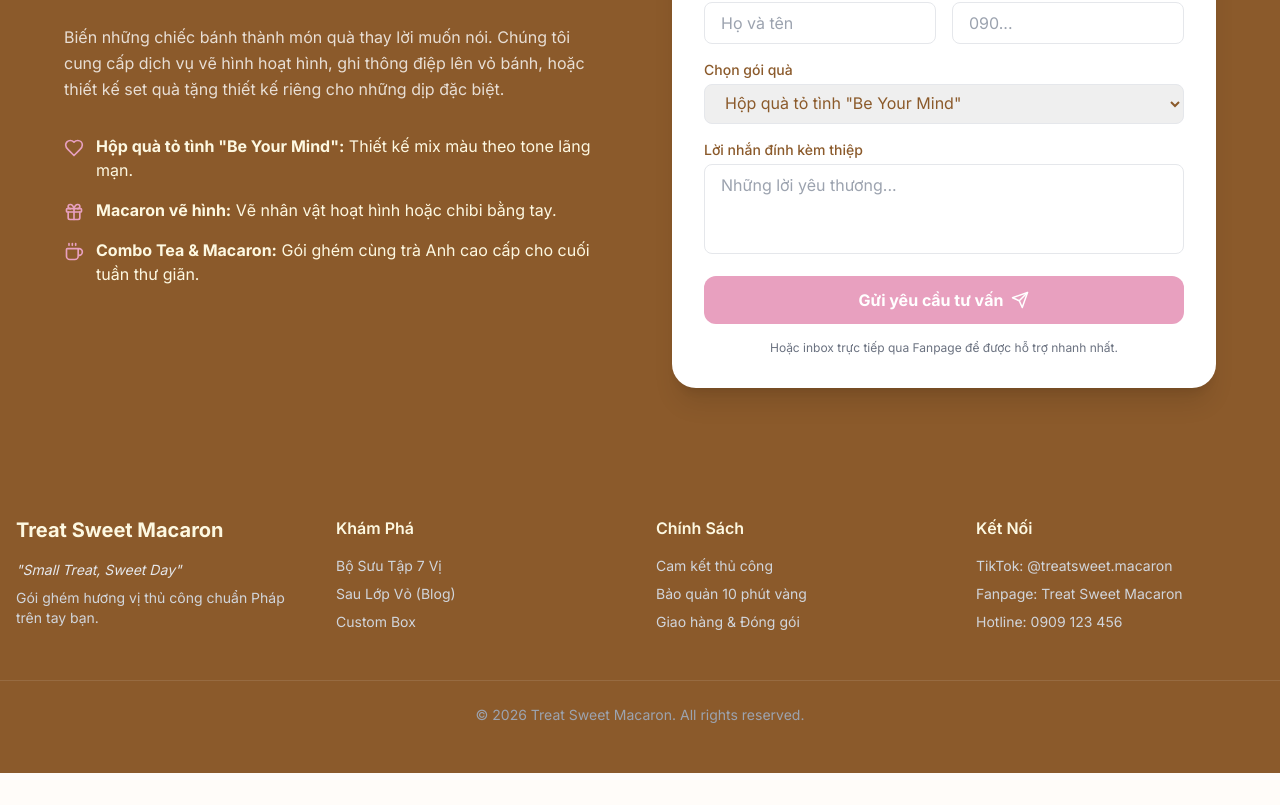
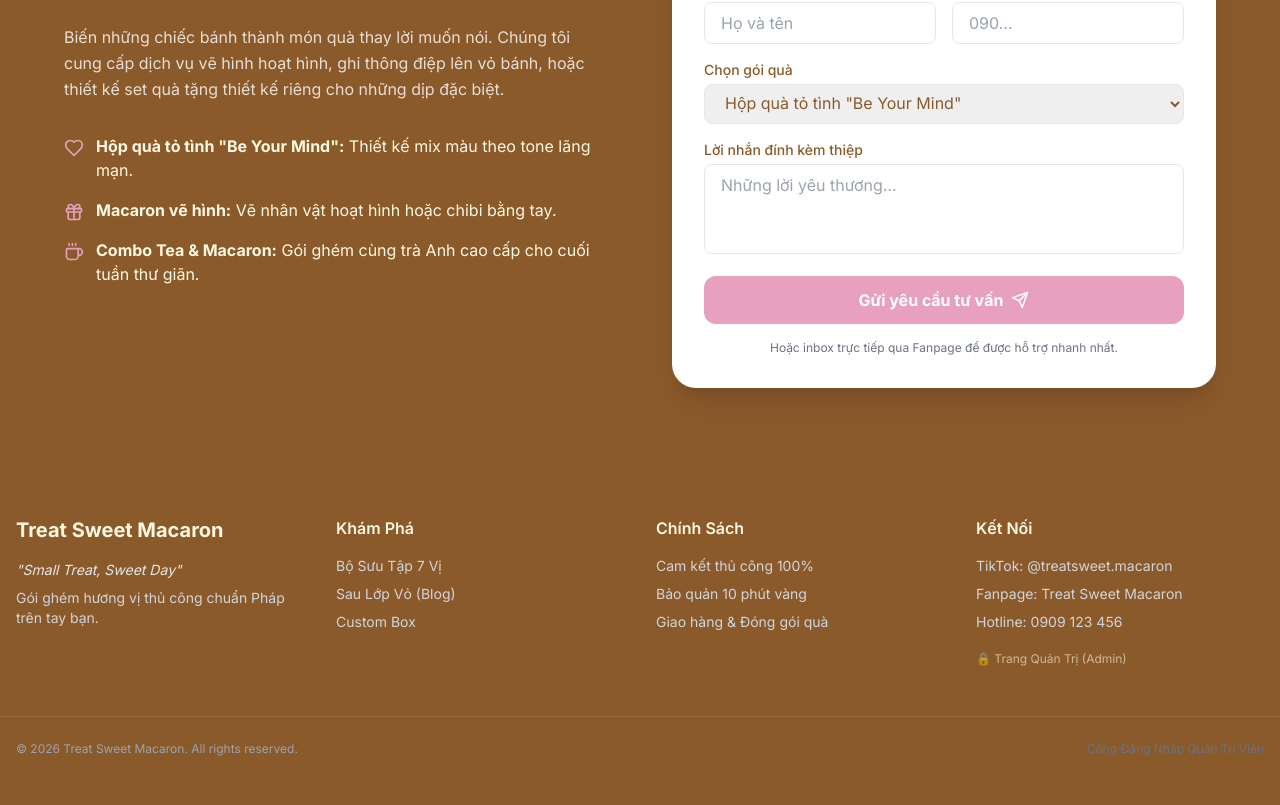
Before and after one commit to vuthaohan01062006-cpu/tipsfunnyflora, a Next.js app: page / in a window 1280 px wide. Shown: the part 2548-3353 px from the top of the page. Before the commit the page ends 3321 px from the top, so only its background shows below. Built offline with nearby package versions, Linux system fonts and the light colour scheme.

Commit message:
Update components/layout/Footer.tsx with Admin portal and image upload

```diff
--- a/components/layout/Footer.tsx
+++ b/components/layout/Footer.tsx
@@ -1,3 +1,5 @@
+import Link from "next/link";
+
 export default function Footer() {
   return (
     <footer className="bg-brand-choco text-white py-12">
@@ -10,17 +12,17 @@ export default function Footer() {
         <div>
           <h4 className="font-semibold mb-4 text-brand-vanilla">Khám Phá</h4>
           <ul className="text-gray-300 text-sm space-y-2">
-            <li>Bộ Sưu Tập 7 Vị</li>
-            <li>Sau Lớp Vỏ (Blog)</li>
-            <li>Custom Box</li>
+            <li><Link href="/#flavors" className="hover:text-brand-vanilla">Bộ Sưu Tập 7 Vị</Link></li>
+            <li><Link href="/blog" className="hover:text-brand-vanilla">Sau Lớp Vỏ (Blog)</Link></li>
+            <li><Link href="/#custom" className="hover:text-brand-vanilla">Custom Box</Link></li>
           </ul>
         </div>
         <div>
           <h4 className="font-semibold mb-4 text-brand-vanilla">Chính Sách</h4>
           <ul className="text-gray-300 text-sm space-y-2">
-            <li>Cam kết thủ công</li>
+            <li>Cam kết thủ công 100%</li>
             <li>Bảo quản 10 phút vàng</li>
-            <li>Giao hàng & Đóng gói</li>
+            <li>Giao hàng & Đóng gói quà</li>
           </ul>
         </div>
         <div>
@@ -29,11 +31,22 @@ export default function Footer() {
             <li>TikTok: @treatsweet.macaron</li>
             <li>Fanpage: Treat Sweet Macaron</li>
             <li>Hotline: 0909 123 456</li>
+            <li className="pt-2">
+              <Link
+                href="/admin"
+                className="inline-flex items-center text-xs text-brand-vanilla/60 hover:text-brand transition-colors"
+              >
+                🔒 Trang Quản Trị (Admin)
+              </Link>
+            </li>
           </ul>
         </div>
       </div>
-      <div className="text-center text-gray-400 text-sm mt-12 border-t border-white/10 pt-6">
-        © 2026 Treat Sweet Macaron. All rights reserved.
+      <div className="text-center text-gray-400 text-xs mt-12 border-t border-white/10 pt-6 flex flex-col sm:flex-row justify-between items-center container mx-auto px-4">
+        <span>© 2026 Treat Sweet Macaron. All rights reserved.</span>
+        <Link href="/admin" className="text-gray-500 hover:text-brand text-xs mt-2 sm:mt-0 transition-colors">
+          Cổng Đăng Nhập Quản Trị Viên
+        </Link>
       </div>
     </footer>
   );
```
